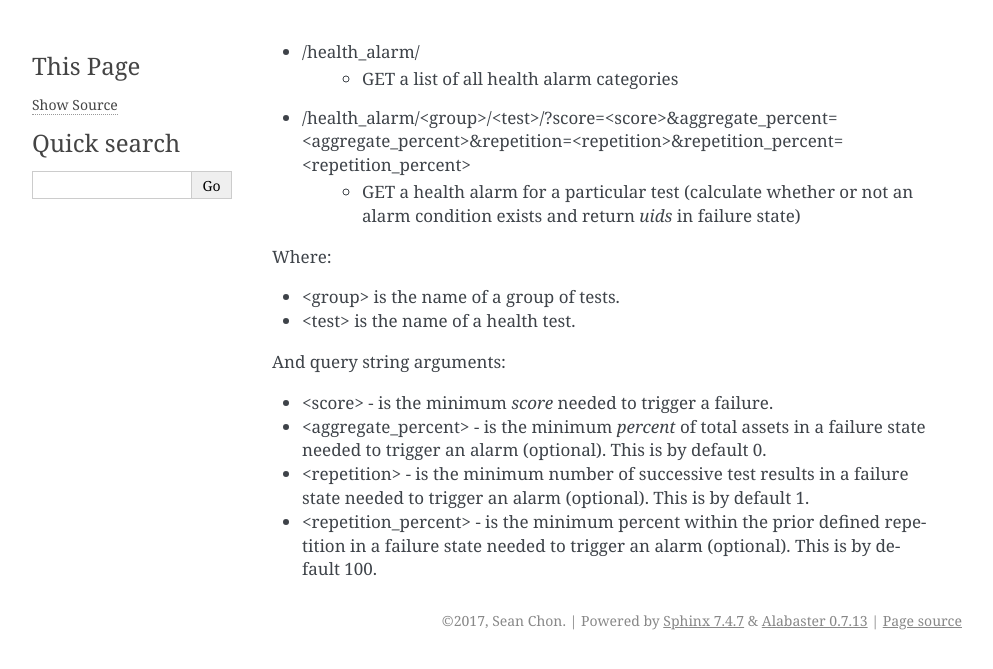
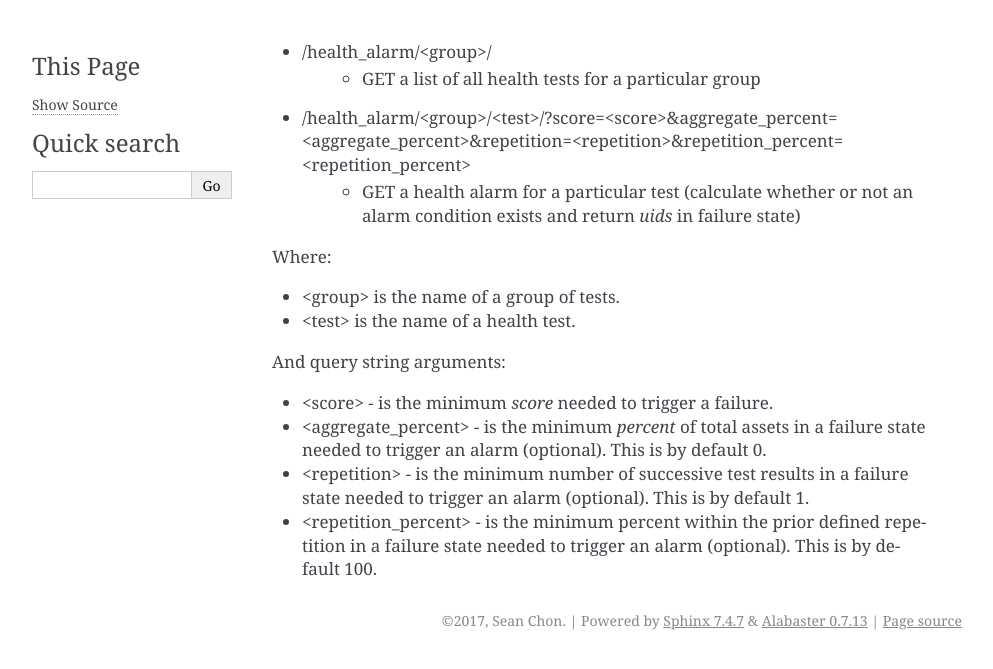
Before and after one commit to gracenote/django-health-monitor, a Sphinx documentation site: the page built from docs/api/health_alarm.rst, in a window 1280 px wide. Shown: the top 669 px of the page, without its empty margins (148-1141 px from the left). Built offline with Sphinx 7.4.7, drawn with Linux system fonts in a browser that asks for light colours.

Commit message:
Update docs.

```diff
--- a/docs/api/health_alarm.rst
+++ b/docs/api/health_alarm.rst
@@ -1,5 +1,5 @@
-- /health_alarm/
-    - GET a list of all health alarm categories
+- /health_alarm/<group>/
+    - GET a list of all health tests for a particular group
 - /health_alarm/<group>/<test>/?score=<score>&aggregate_percent=<aggregate_percent>&repetition=<repetition>&repetition_percent=<repetition_percent>
     - GET a health alarm for a particular test (calculate whether or not an alarm condition exists and return `uids` in failure state)
 
```
